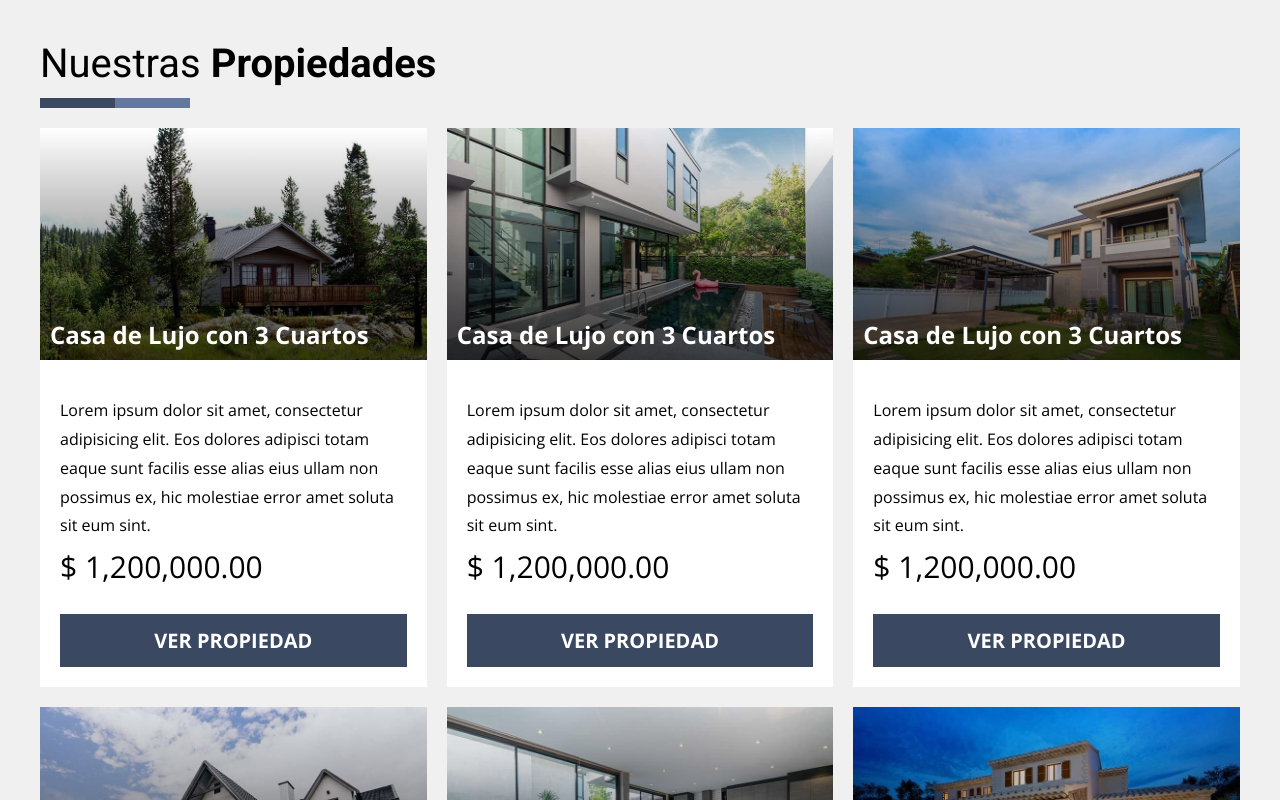
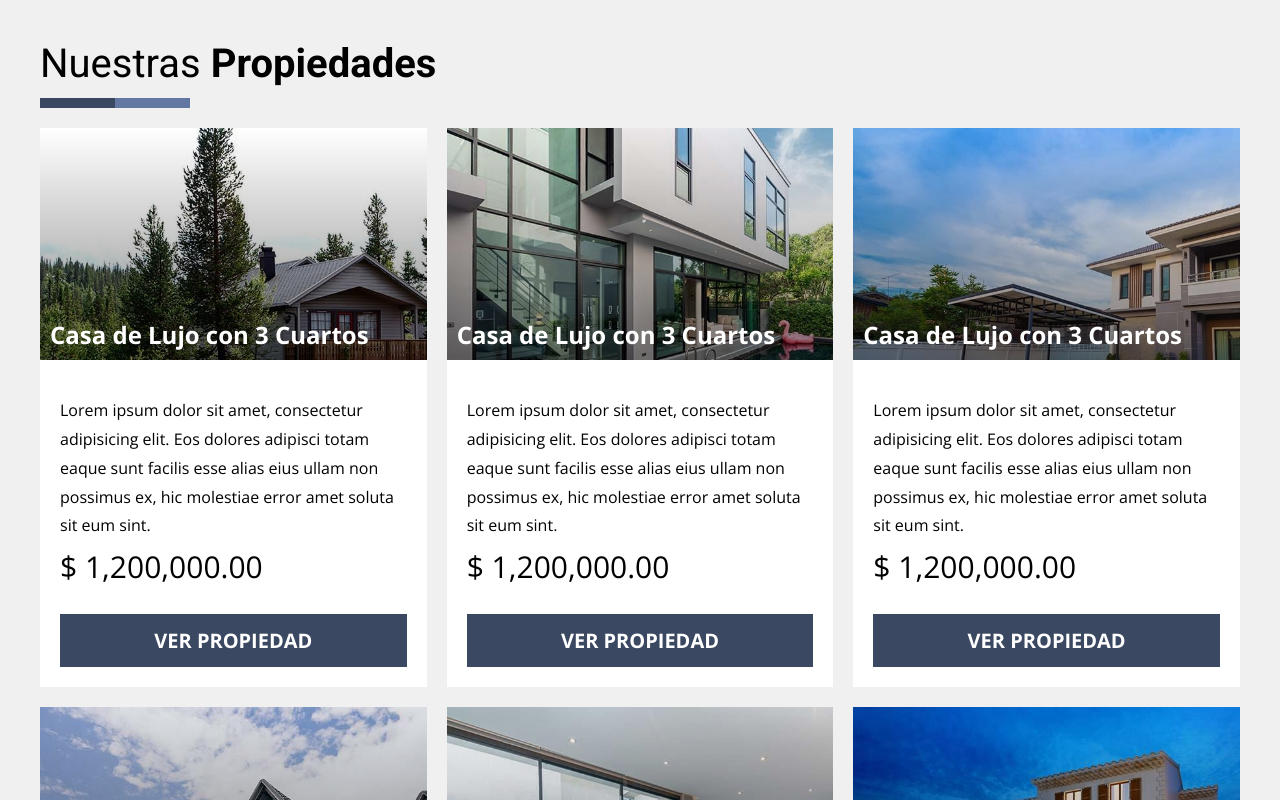
Before and after one commit to antoniopd/Inmoviliaria-SASS---GULP, a website: page index.html in a window 1280 px wide. Shown: the part 680-1480 px from the top of the page. Drawn offline with nearby package versions, Linux system fonts and the light colour scheme.

Commit message:
efecto js para la imagenes

```diff
--- a/index.html
+++ b/index.html
@@ -203,5 +203,7 @@
         <p class="footer__copyright">Todos los Derechos Reservados Real State</p>
     </footer>
 
+    <script src="js/app.js"></script>
+
 </body>
 </html>
--- /dev/null
+++ b/js/app.js
@@ -0,0 +1,13 @@
+const imagenes = document.querySelectorAll('.propiedad__imagen');
+
+
+
+window.addEventListener('scroll', () => {
+
+    const scroll = this.scrollY / -20;
+
+    imagenes.forEach( (imagen) => {
+        imagen.style.backgroundPositionY = `${scroll}px`;
+    })
+
+})
--- a/src/scss/ui/contenido/_propiedades.scss
+++ b/src/scss/ui/contenido/_propiedades.scss
@@ -25,8 +25,7 @@
 
     &__imagen {
         aspect-ratio: 10 / 6;
-        background-size: cover;
-
+        background-size: auto 150%;
         position: relative;
     }
 
```
Also changed, not shown: build/css/app.css, 1 other file.
